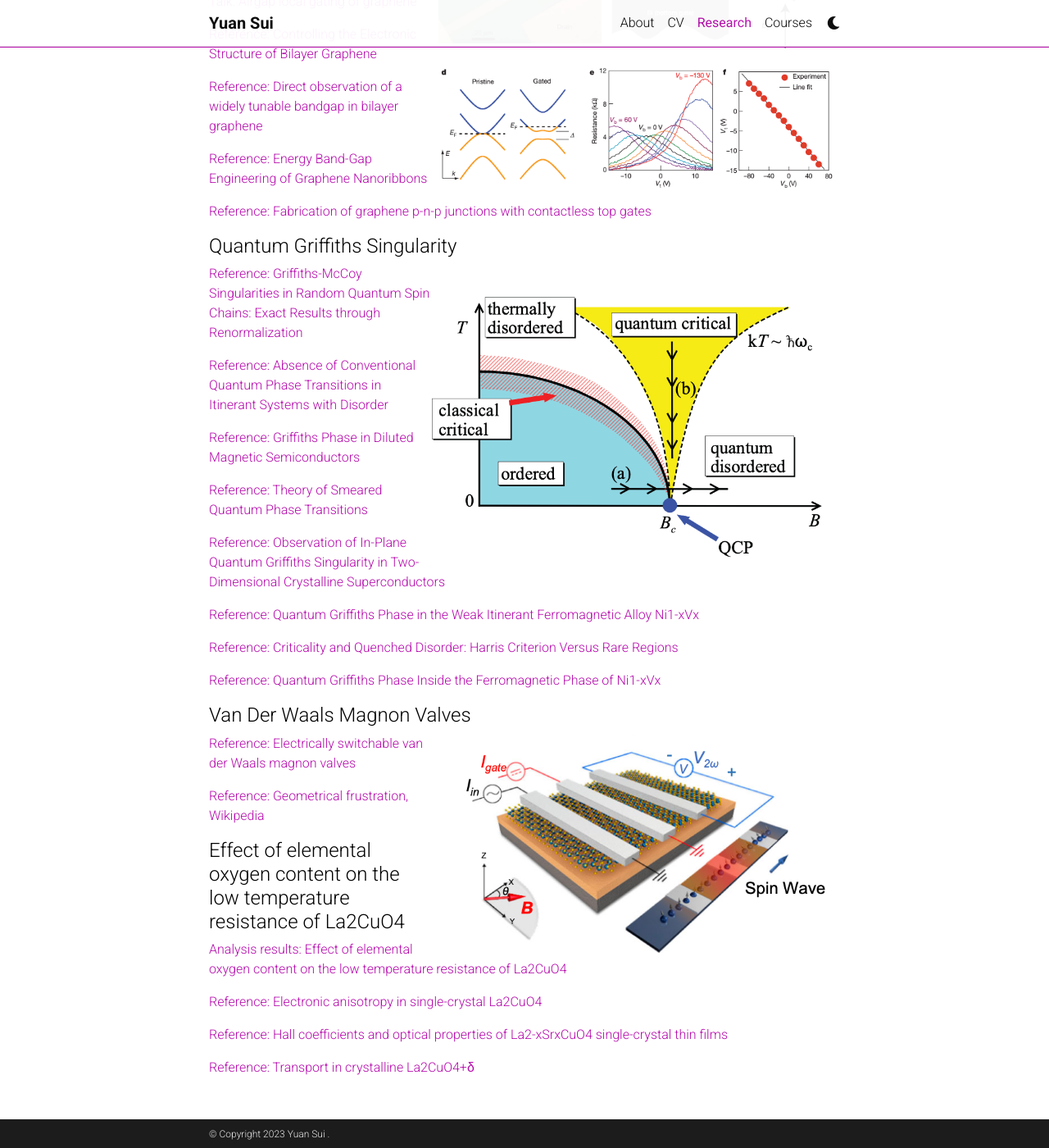
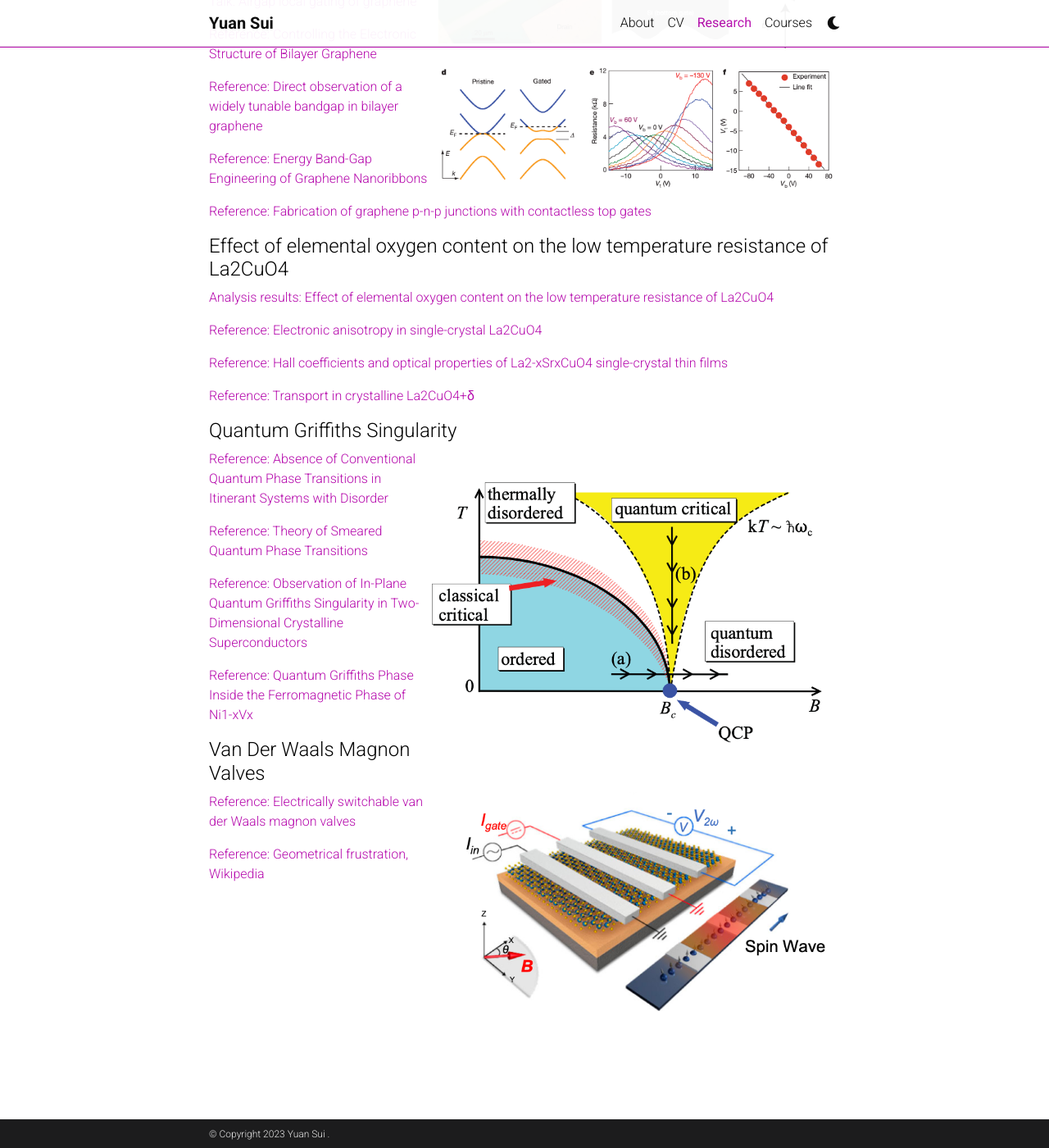
Before and after one commit to sufrepmia/al-folio_theme, a Jekyll site: the page built from _pages/teaching.md, in a window 1280 px wide and 1400 px high, scrolled down 687 px. Shown: the whole window at 82% size. Built offline with Jekyll 4.4.1, drawn with Linux system fonts in a browser that asks for light colours; comment, search, counter and statistics services are not loaded; a style sheet for code colours, icons or effects is not loaded.

Commit message:
Update research.html

```diff
--- a/_layouts/research.html
+++ b/_layouts/research.html
@@ -29,15 +29,17 @@ layout: default
             <p><a href="/research/Graphene devices and properties/Opening a bandgap in graphene/Energy Band-Gap Engineering of Graphene Nanoribbons.pdf">Reference: Energy Band-Gap Engineering of Graphene Nanoribbons</a></p>
             <p><a href="/research/Graphene devices and properties/Airgap local gating of graphene/Fabrication of graphene p-n-p junctions with contactless top gates.pdf">Reference: Fabrication of graphene p-n-p junctions with contactless top gates</a></p>
 
+            <h4>Effect of elemental oxygen content on the low temperature resistance of La2CuO4</h4>
+            <p><a href="/research/Effect of elemental oxygen content on the low temperature resistance of La2CuO4/Effect of elemental oxygen content on the low temperature resistance of La2CuO4.pdf">Analysis results: Effect of elemental oxygen content on the low temperature resistance of La2CuO4</a></p>
+            <p><a href="/research/Effect of elemental oxygen content on the low temperature resistance of La2CuO4/Electronic anisotropy in single-crystal La2CuO4.pdf">Reference: Electronic anisotropy in single-crystal La2CuO4</a></p>
+            <p><a href="/research/Effect of elemental oxygen content on the low temperature resistance of La2CuO4/Hall coefficients and optical properties of La2-xSrxCuO4 single-crystal thin films.pdf">Reference: Hall coefficients and optical properties of La2-xSrxCuO4 single-crystal thin films</a></p>
+            <p><a href="/research/Effect of elemental oxygen content on the low temperature resistance of La2CuO4/Transport in crystalline La2CuO4+δ.pdf">Reference: Transport in crystalline La2CuO4+δ</a></p>
+
             <h4>Quantum Griffiths Singularity</h4>
             <img src="/assets/img/qgp.jpg" width="500" alt="qgp">
-            <p><a href="/research/QGS/8.pdf">Reference: Griffiths-McCoy Singularities in Random Quantum Spin Chains: Exact Results through Renormalization</a></p>
             <p><a href="/research/QGS/9.pdf">Reference: Absence of Conventional Quantum Phase Transitions in Itinerant Systems with Disorder</a></p>
-            <p><a href="/research/QGS/25.pdf">Reference: Griffiths Phase in Diluted Magnetic Semiconductors</a></p>
             <p><a href="/research/QGS/29.pdf">Reference: Theory of Smeared Quantum Phase Transitions</a></p>
             <p><a href="/research/QGS/49.pdf">Reference: Observation of In-Plane Quantum Griffiths Singularity in Two-Dimensional Crystalline Superconductors</a></p>
-            <p><a href="/research/QGS/68.pdf">Reference: Quantum Griffiths Phase in the Weak Itinerant Ferromagnetic Alloy Ni1-xVx</a></p>
-            <p><a href="/research/QGS/77.pdf">Reference: Criticality and Quenched Disorder: Harris Criterion Versus Rare Regions</a></p>
             <p><a href="/research/QGS/80.pdf">Reference: Quantum Griffiths Phase Inside the Ferromagnetic Phase of Ni1-xVx</a></p>
 
             <h4>Van Der Waals Magnon Valves</h4>
@@ -45,12 +47,6 @@ layout: default
             <p><a href="/research/van der Waals magnon valves/Electrically switchable van der Waals magnon valves.pdf">Reference: Electrically switchable van der Waals magnon valves</a></p>
             <p><a href="/research/van der Waals magnon valves/Geometrical frustration, Wikipedia.pdf">Reference: Geometrical frustration, Wikipedia</a></p>
 
-            <h4>Effect of elemental oxygen content on the low temperature resistance of La2CuO4</h4>
-            <p><a href="/research/Effect of elemental oxygen content on the low temperature resistance of La2CuO4/Effect of elemental oxygen content on the low temperature resistance of La2CuO4.pdf">Analysis results: Effect of elemental oxygen content on the low temperature resistance of La2CuO4</a></p>
-            <p><a href="/research/Effect of elemental oxygen content on the low temperature resistance of La2CuO4/Electronic anisotropy in single-crystal La2CuO4.pdf">Reference: Electronic anisotropy in single-crystal La2CuO4</a></p>
-            <p><a href="/research/Effect of elemental oxygen content on the low temperature resistance of La2CuO4/Hall coefficients and optical properties of La2-xSrxCuO4 single-crystal thin films.pdf">Reference: Hall coefficients and optical properties of La2-xSrxCuO4 single-crystal thin films</a></p>
-            <p><a href="/research/Effect of elemental oxygen content on the low temperature resistance of La2CuO4/Transport in crystalline La2CuO4+δ.pdf">Reference: Transport in crystalline La2CuO4+δ</a></p>
-
           </article>
 
         </div>
```
